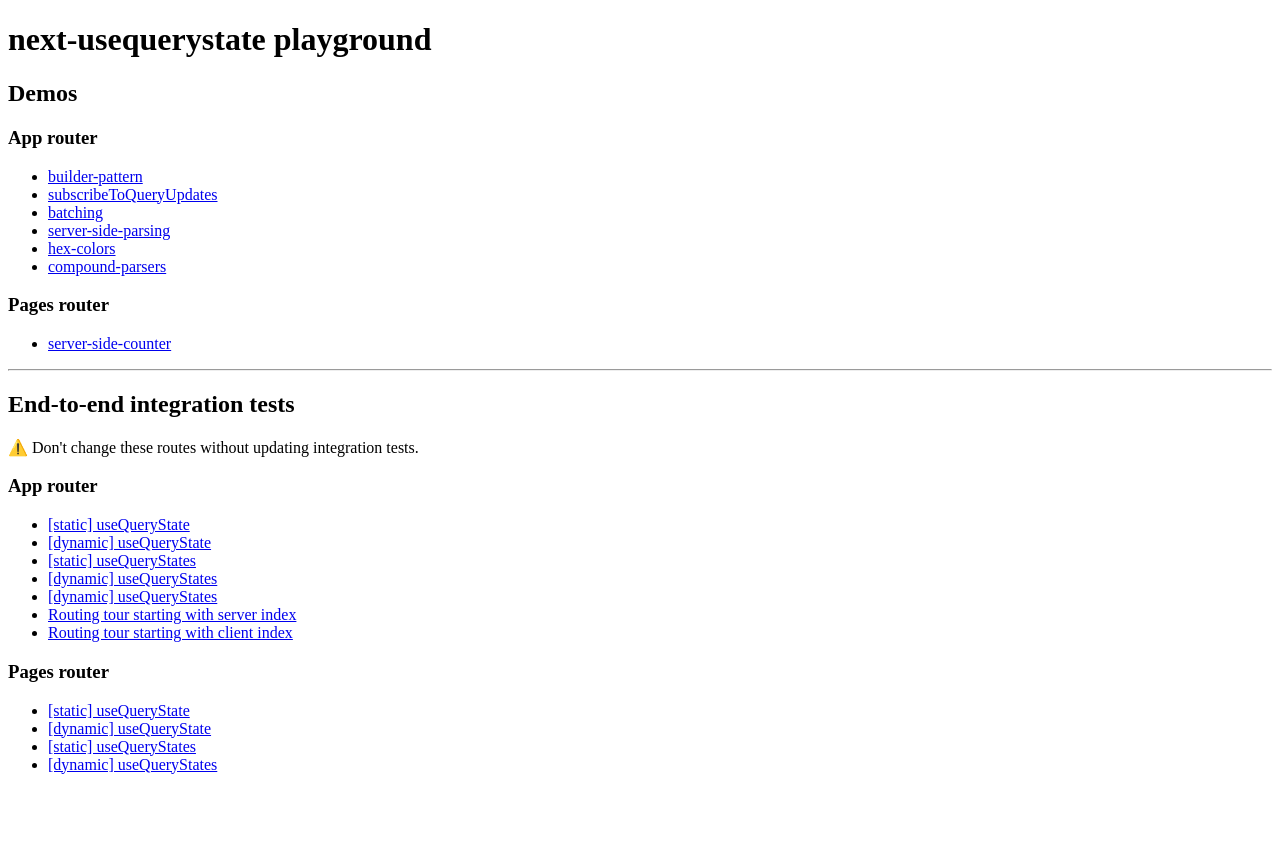
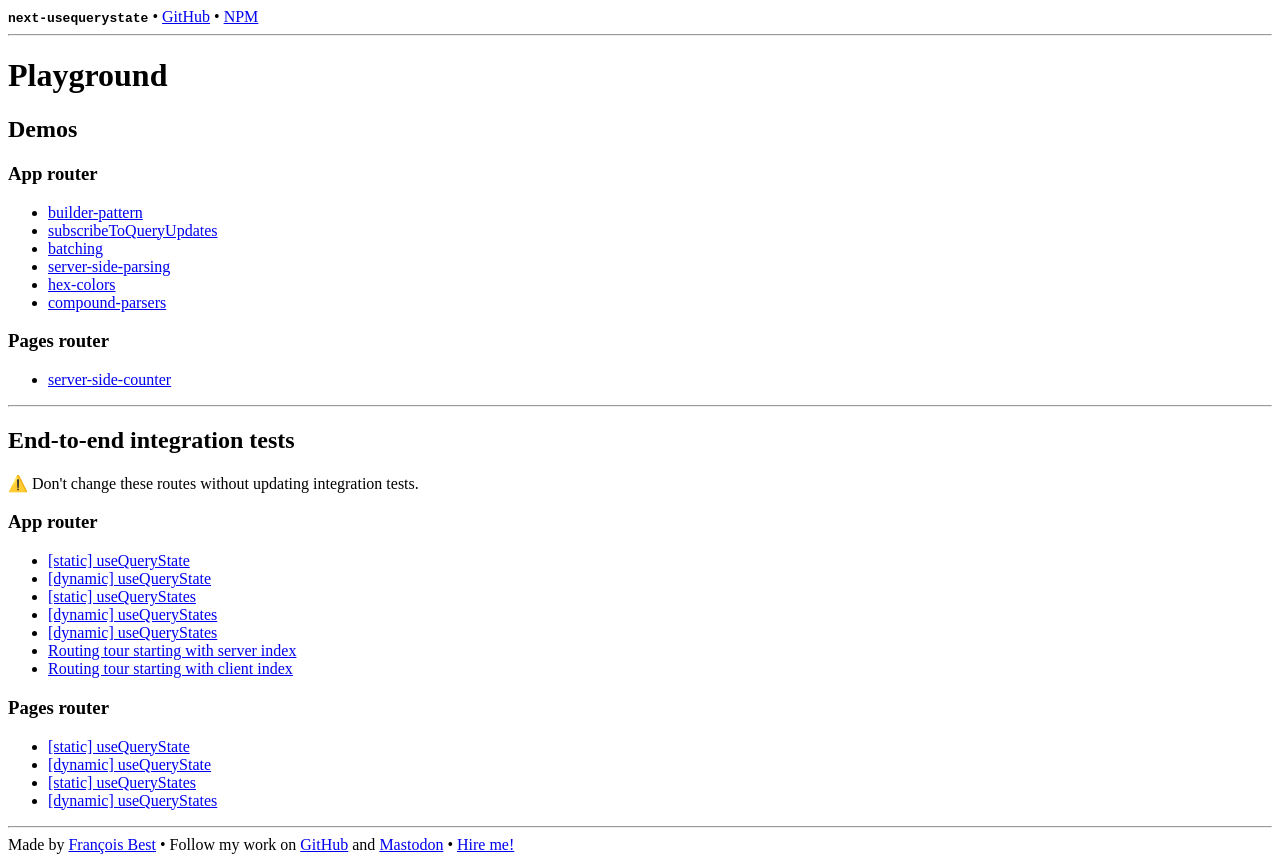
Before and after one commit to 47ng/nuqs, a Next.js app: page / in a window 1280 px wide. Before the commit the page ends 800 px from the top, so only its background shows below. Built offline with nearby package versions, Linux system fonts and the light colour scheme.

Commit message:
chore: Add links to playground

```diff
--- a/src/app/layout.tsx
+++ b/src/app/layout.tsx
@@ -1,7 +1,9 @@
 import React from 'react'
 
 export const metadata = {
-  title: 'next-usequerystate playground'
+  title: 'next-usequerystate playground',
+  description:
+    'useQueryState hook for Next.js - Like React.useState, but stored in the URL query string'
 }
 
 export default function RootLayout({
@@ -11,7 +13,17 @@ export default function RootLayout({
 }) {
   return (
     <html>
-      <body>{children}</body>
+      <body>
+        <header>
+          <strong>
+            <code>next-usequerystate</code>
+          </strong>{' '}
+          • <a href="https://github.com/47ng/next-usequerystate">GitHub</a> •{' '}
+          <a href="https://www.npmjs.com/package/next-usequerystate">NPM</a>
+        </header>
+        <hr />
+        {children}
+      </body>
     </html>
   )
 }
--- a/src/app/page.tsx
+++ b/src/app/page.tsx
@@ -15,7 +15,7 @@ const demos = [
 export default function IndexPage() {
   return (
     <main>
-      <h1>next-usequerystate playground</h1>
+      <h1>Playground</h1>
       <h2>Demos</h2>
       <h3>App router</h3>
       <ul>
@@ -95,6 +95,13 @@ export default function IndexPage() {
           </Link>
         </li>
       </ul>
+      <hr />
+      <footer>
+        Made by <a href="https://francoisbest.com">François Best</a> • Follow my
+        work on <a href="https://github.com/franky47">GitHub</a> and{' '}
+        <a href="https://mamot.fr/@Franky47">Mastodon</a> •{' '}
+        <a href="mailto:freelance@francoisbest.com">Hire me!</a>
+      </footer>
     </main>
   )
 }
```
